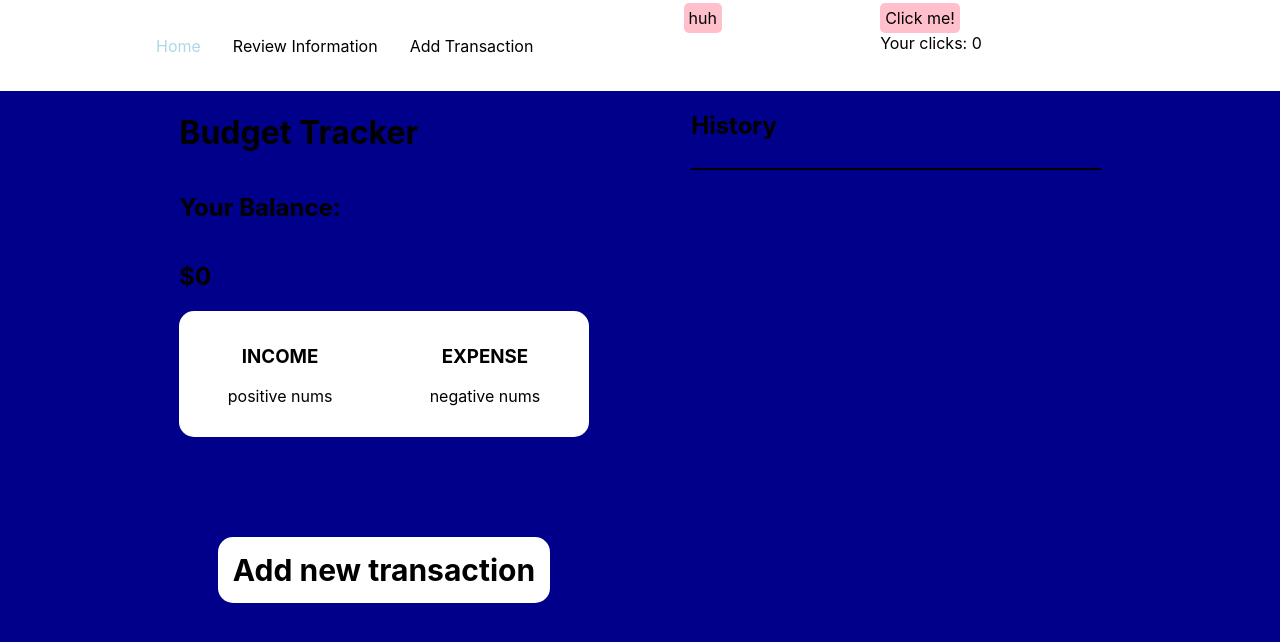
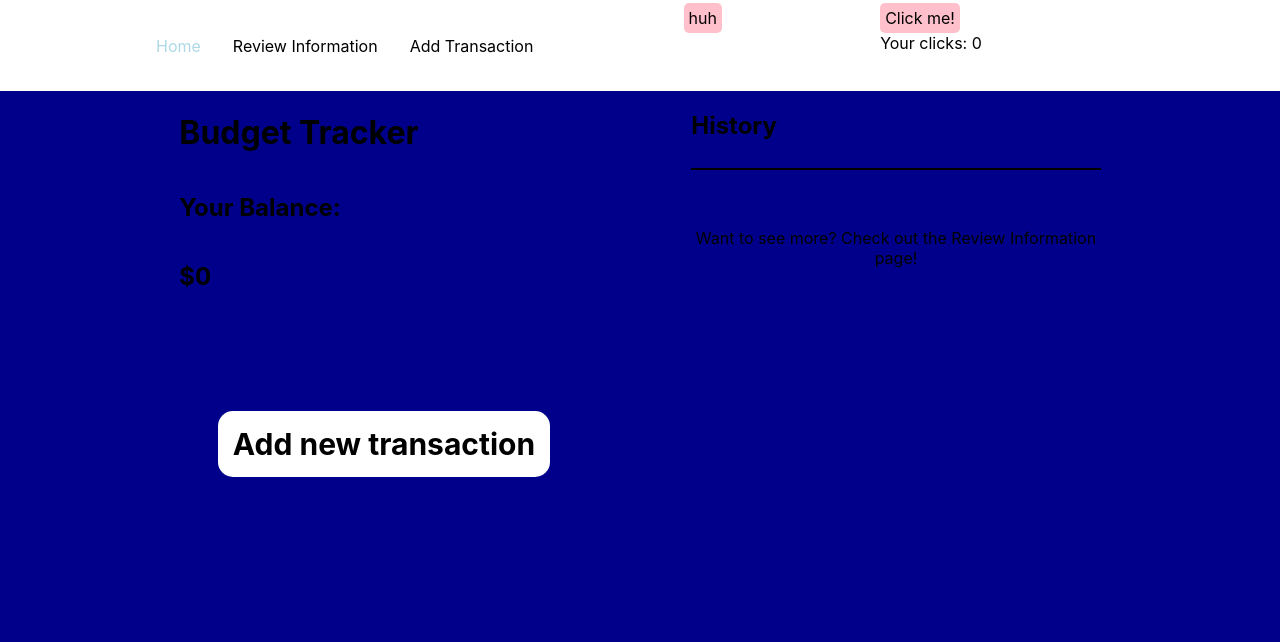
Before and after one commit to emigoodrich/gitIsGross, a React (Create React App) app in the folder tracking-budget/: page / in a window 1280 px wide. Shown: the top 642 px of the page. Built offline with nearby package versions, Linux system fonts and the light colour scheme.

Commit message:
now im actually done, its really simple but i tried my best

```diff
--- a/tracking-budget/src/index.css
+++ b/tracking-budget/src/index.css
@@ -44,6 +44,7 @@ body.dark {
 }
 #historyContainer {
   width: 100%;
+  margin-bottom: 50px;
 }
 .App {
   display: flex;
--- a/tracking-budget/src/pages/addTransaction.js
+++ b/tracking-budget/src/pages/addTransaction.js
@@ -13,6 +13,7 @@ const AddTransaction = () => {
         return parseInt(initialCount) || 0;
     })
     const listLength = useRef()
+
     const [amount, setAmount] = useState('')
     const [description, setDescription] = useState('')
     const [clickedOption, setClickedOption] = useState(false)
--- a/tracking-budget/src/pages/index.js
+++ b/tracking-budget/src/pages/index.js
@@ -19,22 +19,13 @@ const Home = () => {
       <h1>Budget Tracker</h1>
       <h2>Your Balance:</h2>
       <h2><TotalSum /></h2>
-      <div id="amountBox" >
-        <div>
-          <h3>INCOME</h3>
-          <p>positive nums</p>
-        </div>
-        <div>
-          <h3>EXPENSE</h3>
-          <p>negative nums</p>
-        </div>
-      </div>
       <Link to="/addTransaction" id="addTransactionRouteButton">Add new transaction</Link>
     </div>
     <div class="AppSection">
       <h2>History</h2>
       <hr></hr>
       <div id="historyContainer"><HistoryList list={list}/></div>
+      <div>Want to see more? Check out the Review Information page!</div>
     </div>
   </div>
   </ListContext.Provider>
```
